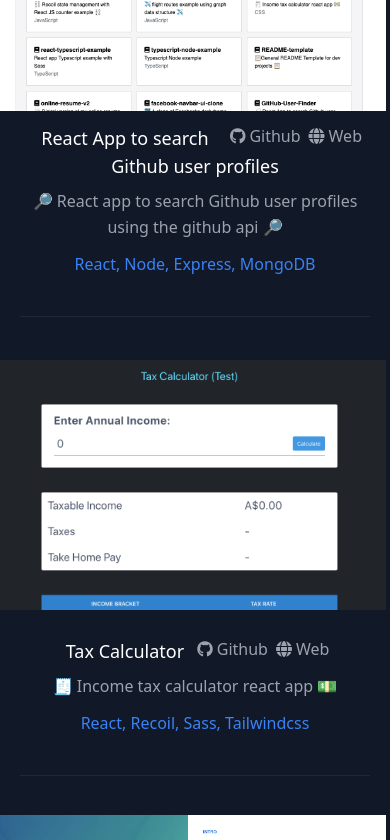
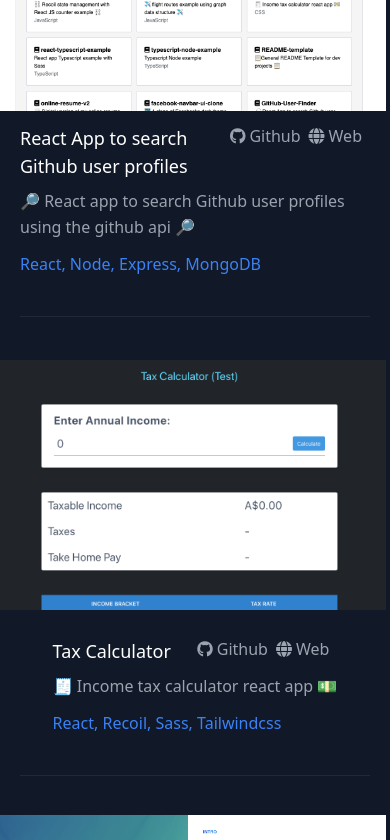
Before and after one commit to NyashaNziramasanga/online-portfolio-v3, a React (Create React App) app: page / in a window 390 px wide. Shown: the part 3900-4740 px from the top of the page. Built offline with nearby package versions, Linux system fonts and the light colour scheme.

Commit message:
Update PortfolioCard.tsx

```diff
--- a/src/UI/PortfolioCard.tsx
+++ b/src/UI/PortfolioCard.tsx
@@ -12,7 +12,7 @@
           githubURL={props.githubURL}
           webURL={props.webURL}
         />
-        <div className='flex-grow sm:text-left text-center mt-6 sm:mt-0'>
+        <div className='flex-grow sm:text-left mt-6 sm:mt-0'>
           <div className='float-right'>
             {props.githubURL && (
               <a
```
